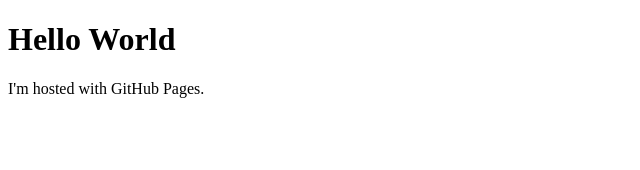
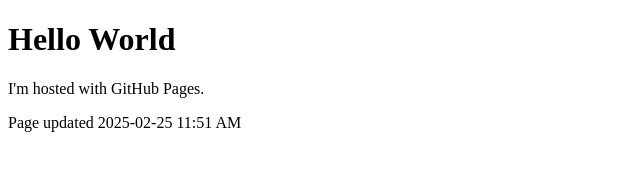
Before and after one commit to andrewpfunk/andrewpfunk.github.io, a plain HTML site: page index.html in a window 1280 px wide. Shown: the whole page, without its empty margins (0-640 px from the left). Drawn offline with Linux system fonts and the light colour scheme.

Commit message:
Update index.html

```diff
--- a/index.html
+++ b/index.html
@@ -3,5 +3,6 @@
 <body>
 <h1>Hello World</h1>
 <p>I'm hosted with GitHub Pages.</p>
+<p>Page updated 2025-02-25 11:51 AM</p>
 </body>
 </html>
```
